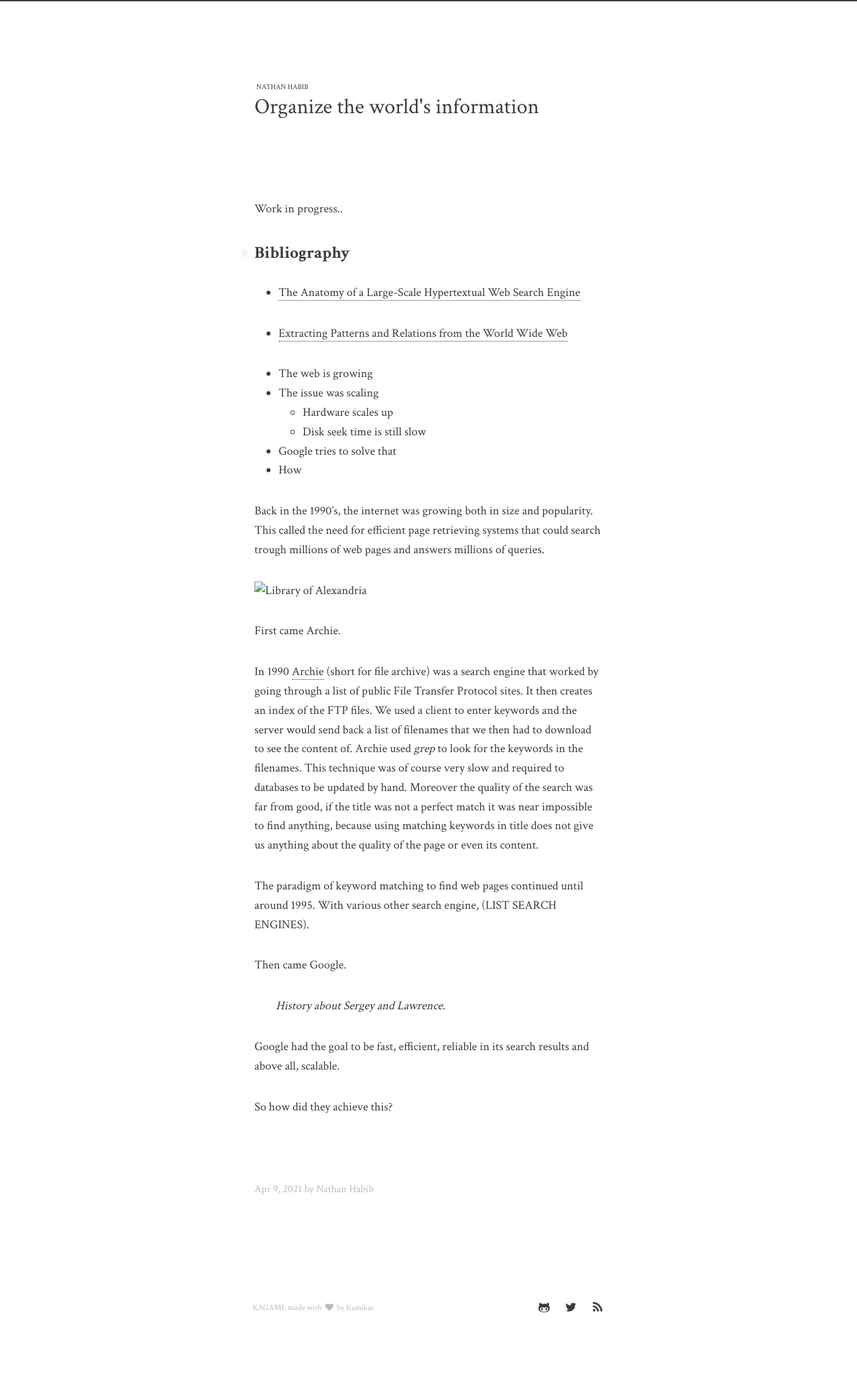
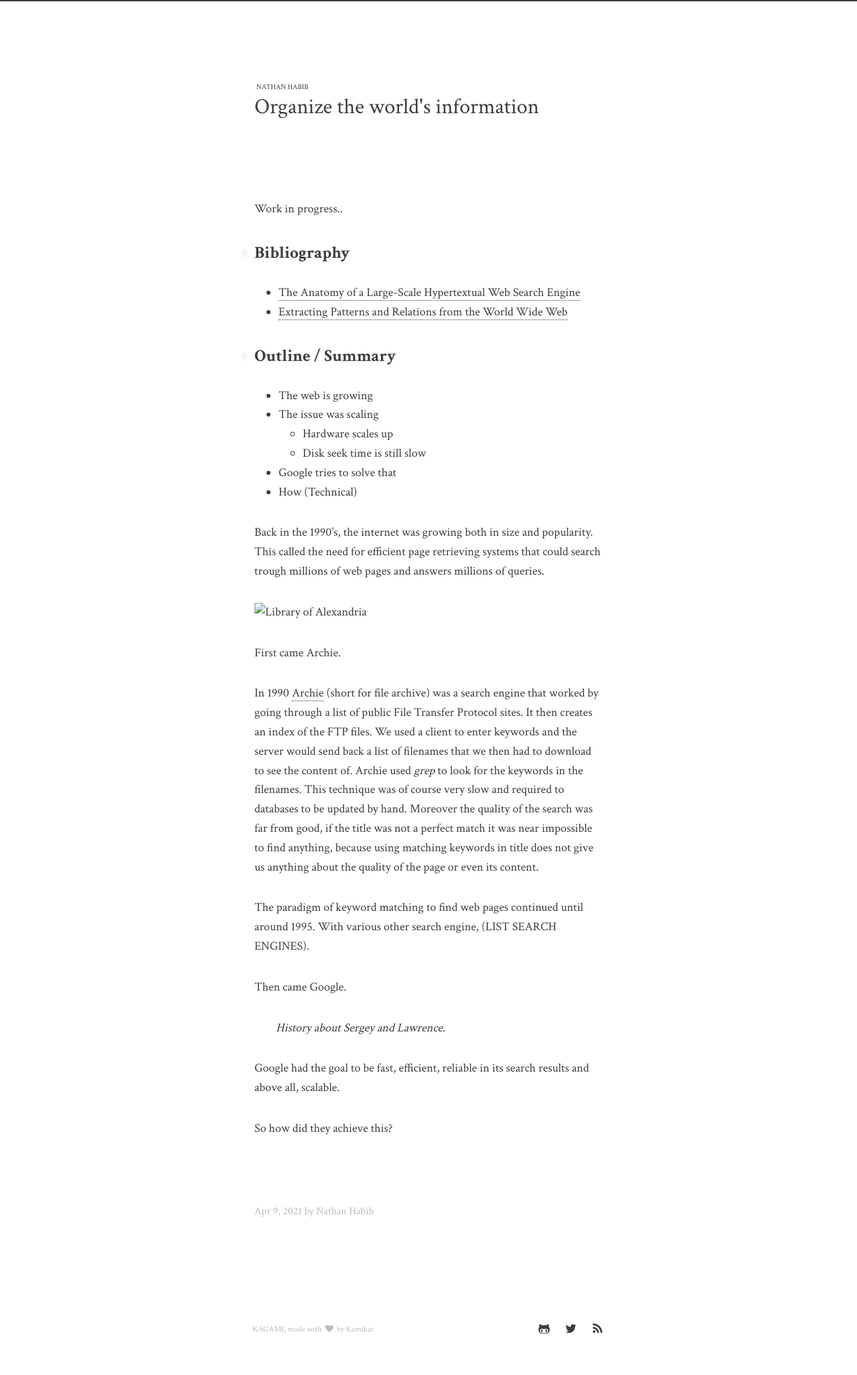
Before and after one commit to NathanHB/NathanHB.github.io, a Jekyll site: the page built from _posts/2021-04-19-organize-the-worlds-information.md, in a window 1280 px wide. Shown: the whole page at 67% size. Built offline with Jekyll 4.4.1, drawn with Linux system fonts in a browser that asks for light colours; our own code applies the rules of GitHub Pages for plain Markdown files; before the commit the page ends 2021 px from its top, so only the background shows below that.

Commit message:
Fixed somethings

```diff
--- a/_includes/head.html
+++ b/_includes/head.html
@@ -14,10 +14,8 @@
   <link rel="canonical" href="{{ page.url | replace:'index.html','' | absolute_url }}">
   <link rel="alternate" type="application/rss+xml" title="{{ site.title | escape }}" href="{{ "/feed.xml" | relative_url }}">
 
-  {% if page.mathjax or site.mathjax %}
   <script src="https://cdnjs.cloudflare.com/ajax/libs/mathjax/2.7.0/MathJax.js?config=TeX-AMS-MML_HTMLorMML" type="text/javascript"></script>
   <style>.MathJax_ExBox { font-family: serif; }</style>
-  {% endif %}
 
   {% if jekyll.environment == 'production' and site.google_analytics %}
   {% include google-analytics.html %}
--- a/_posts/2021-04-19-organize-the-worlds-information.md
+++ b/_posts/2021-04-19-organize-the-worlds-information.md
@@ -11,13 +11,13 @@ Work in progress..
 * [The Anatomy of a Large-Scale Hypertextual Web Search Engine](https://storage.googleapis.com/pub-tools-public-publication-data/pdf/334.pdf)
 * [Extracting Patterns and Relations from the World Wide Web](http://ilpubs.stanford.edu:8090/421/1/1999-65.pdf)
 
-
+## Outline / Summary
 * The web is growing
 * The issue was scaling
     * Hardware scales up
     * Disk seek time is still slow
 * Google tries to solve that
-* How
+* How (Technical)
 
 
 Back in the 1990's, the internet was growing both in size and popularity. This
```
Also changed, not shown: _posts/2021-04-28-perceptron.md (+4 -0 lines), index.md (+1 -0 lines).
